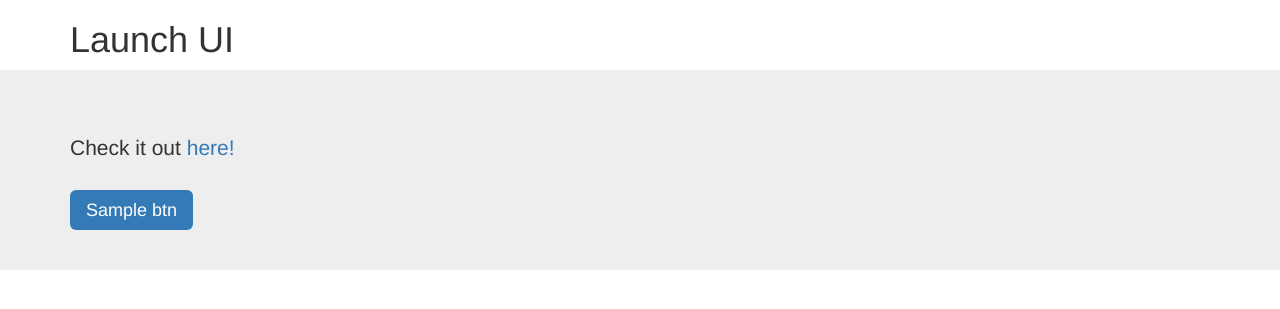
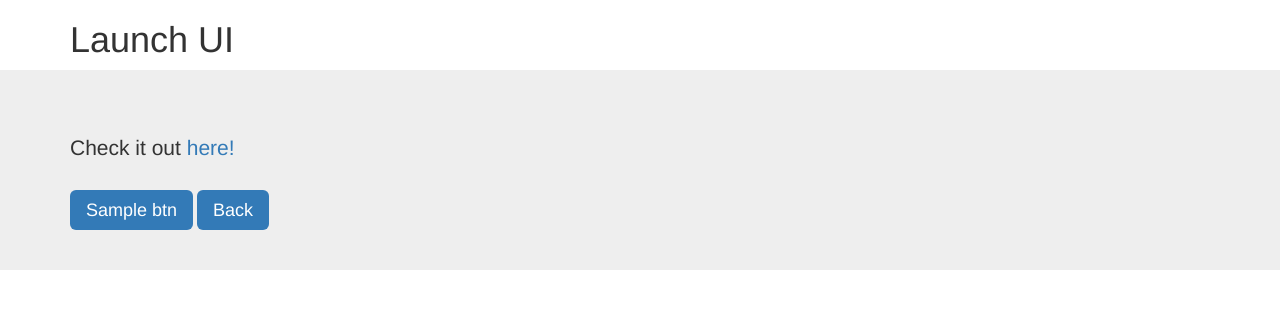
Before and after one commit to sredna43/launch, a Flask app: template frontend/templates/index.html in a window 1280 px wide. Shown: the top 309 px of the page. Run offline with Flask 2, Linux system fonts and the light colour scheme; the template is opened without the code that fills it: most values are stand-ins (such as "Sample title", 1, 10 or a date in 2020); some libraries are stand-ins or nearby versions.

Commit message:
added a back button to index

```diff
--- a/frontend/templates/index.html
+++ b/frontend/templates/index.html
@@ -15,6 +15,7 @@
         {% if btn %}
             <a class="button btn-primary btn-lg" href="/repo">{{btn}}</a>
         {% endif %}
+        <a class="button btn-primary btn-lg" href="javascript:history.back()">Back</a>
     </div>
 </div>
 
```
Also changed, not shown: 1 other file.
